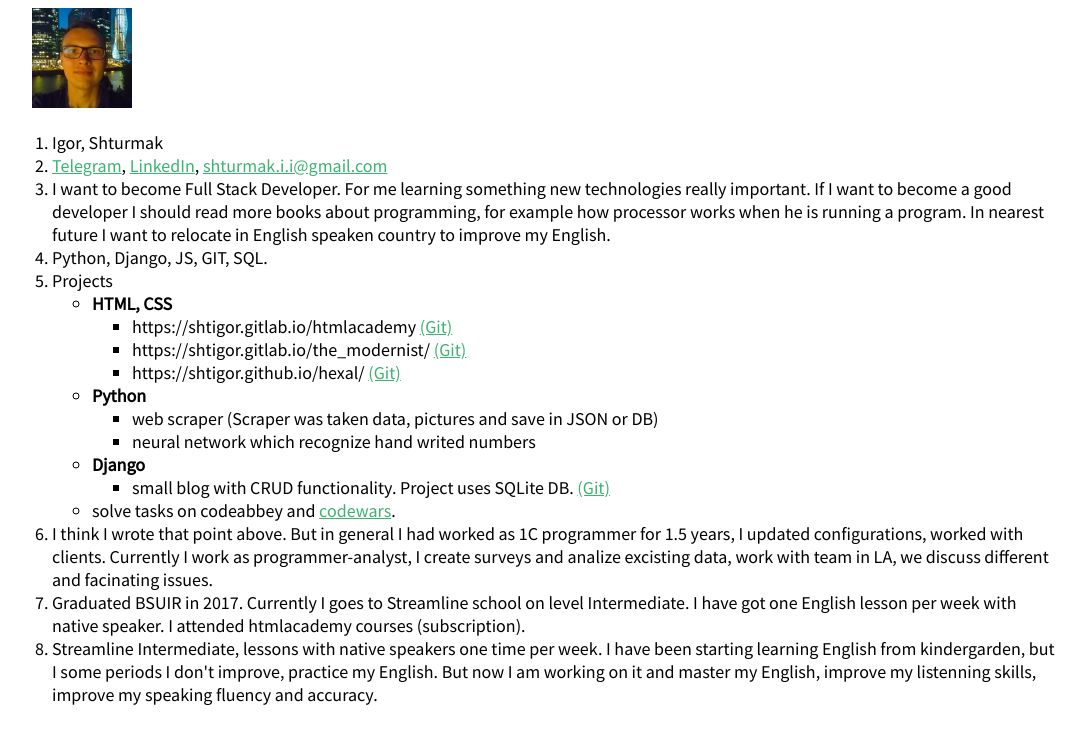
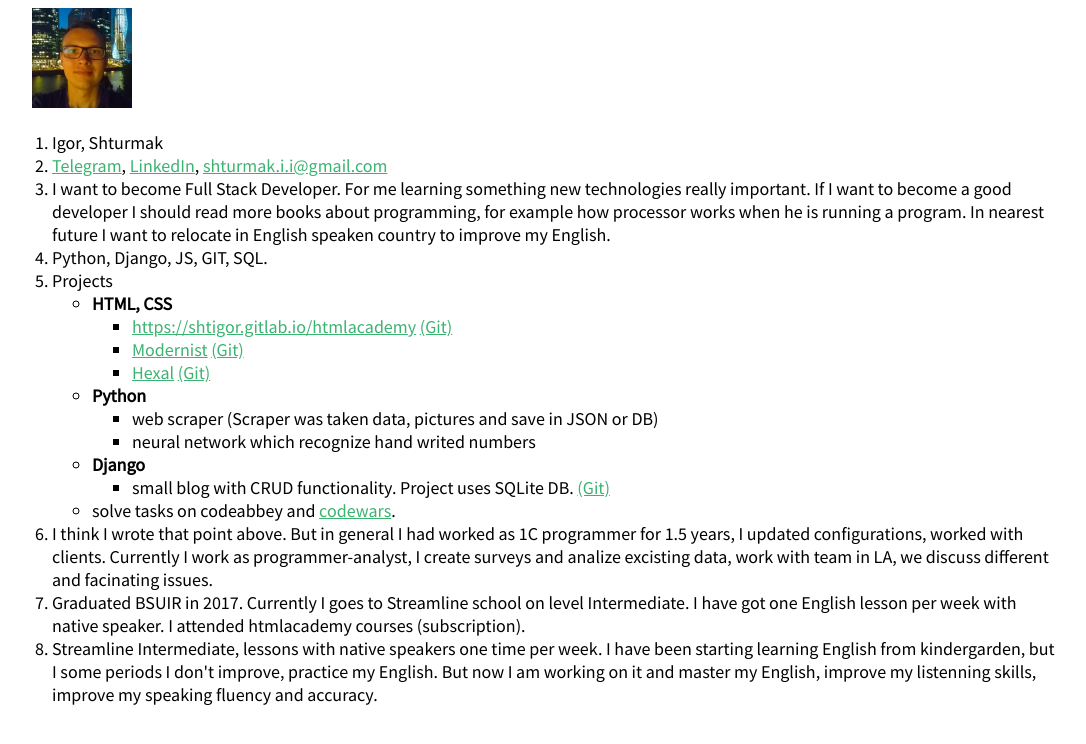
Before and after one commit to shtigor/rsschool-2019Q1-cv, a plain HTML site: page index.html in a window 1280 px wide. Shown: the whole page, without its empty margins (96-1182 px from the left). Drawn offline with Linux system fonts and the light colour scheme.

Commit message:
add temaplte hexal

```diff
--- a/index.html
+++ b/index.html
@@ -19,9 +19,9 @@
                 <ul>
                     <li><b>HTML, CSS</b>
                         <ul>
-                            <li>https://shtigor.gitlab.io/htmlacademy <a href="http://gitlab.com/shtigor/htmlacademy" target="_blank">(Git)</a></li>
-                            <li>https://shtigor.gitlab.io/the_modernist/ <a href="https://gitlab.com/shtigor/the_modernist" target="_blank">(Git)</a></li>
-                            <li>https://shtigor.github.io/hexal/ <a href="https://github.com/shtigor/hexal" target="_blank">(Git)</a></li>
+                            <li><a href="https://shtigor.gitlab.io/htmlacademy" target="_blank">https://shtigor.gitlab.io/htmlacademy</a> <a href="http://gitlab.com/shtigor/htmlacademy" target="_blank">(Git)</a></li>
+                            <li><a href="https://shtigor.gitlab.io/the_modernist/" target="_blank">Modernist</a> <a href="https://gitlab.com/shtigor/the_modernist" target="_blank">(Git)</a></li>
+                            <li><a href="https://shtigor.github.io/hexal/" target="_blank">Hexal</a> <a href="https://github.com/shtigor/hexal" target="_blank">(Git)</a></li>
                         </ul>
                     </li>
                     <li><b>Python</b>
```
